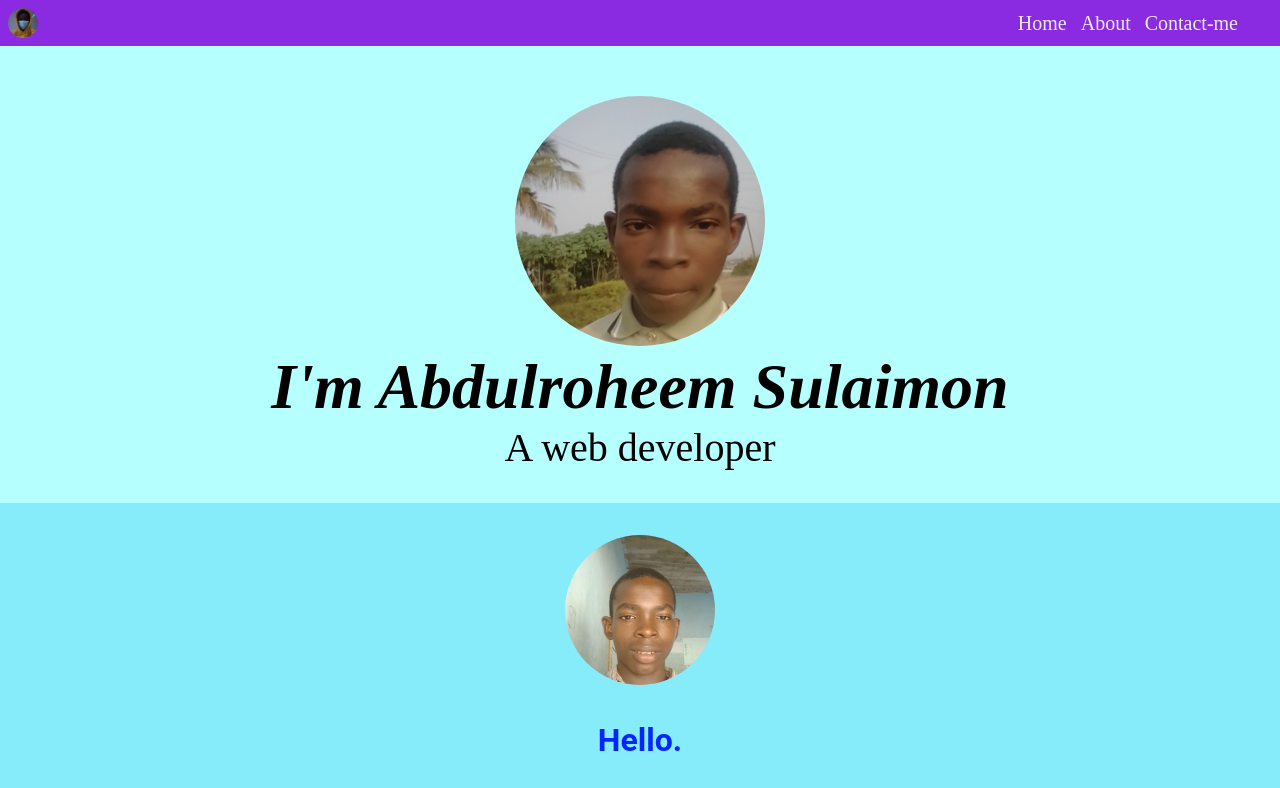
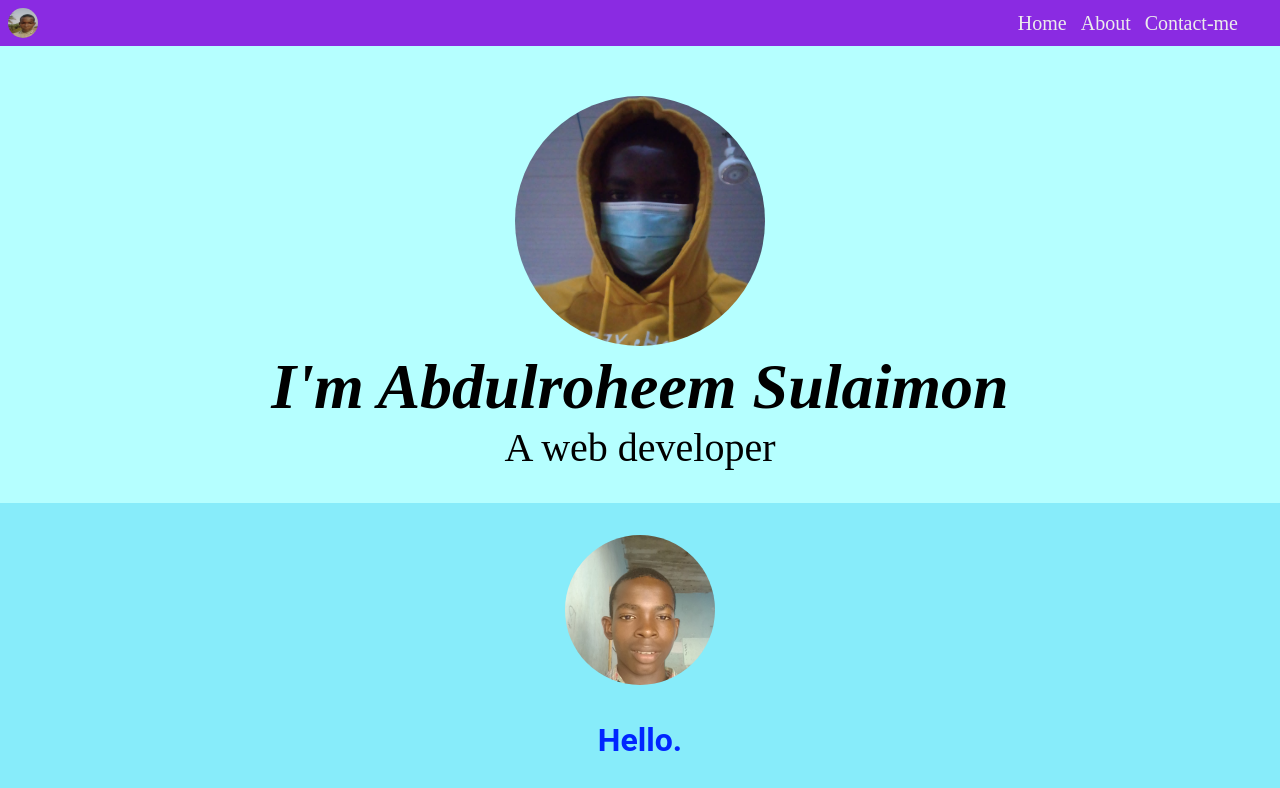
Before and after one commit to AbdulroheemSulaimon/web, a plain HTML site: page index.html in a window 1280 px wide. Shown: the top 788 px of the page. Drawn offline with Linux system fonts and the light colour scheme; a web font is replaced by a local one.

Commit message:
Update index.html

```diff
--- a/index.html
+++ b/index.html
@@ -11,7 +11,7 @@
 <body>
 
 <header>
-<img class="header-pic" src="my image.jpg" alt="">
+<img class="header-pic" src="favourite.jpg" alt="header pic">
     <ul>
     <li><a href="#my-profile">Home</a></li>
     <li><a href="#middle-section">About</a></li>
@@ -30,7 +30,7 @@
 <div id="my-profile" class="my-profile">
 
 <div>
-    <img class="my-profile-picture" src="favourite.jpg" alt="">
+    <img class="my-profile-picture" src="my image.jpg" alt="profile picture">
 
     <i><div class="introduction">I'm Abdulroheem Sulaimon</div></i>
 
```
